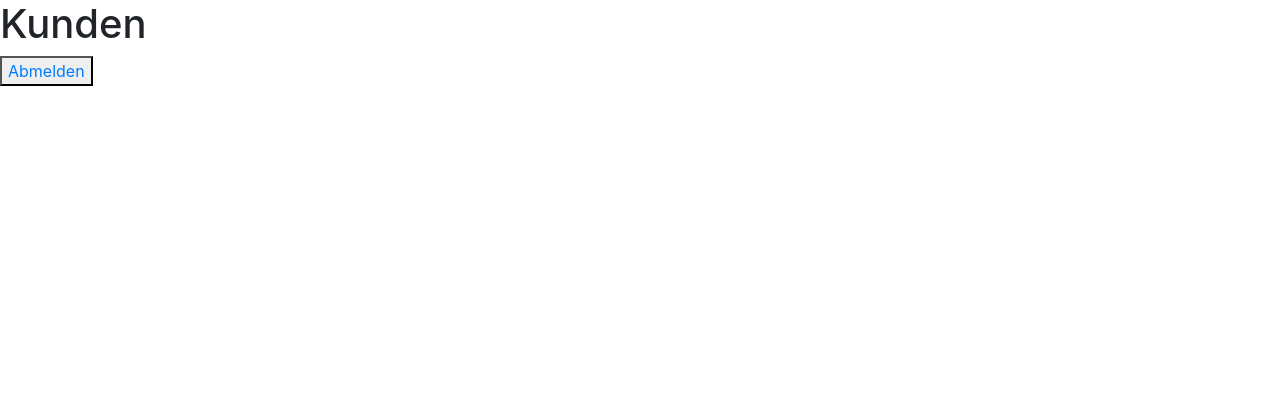
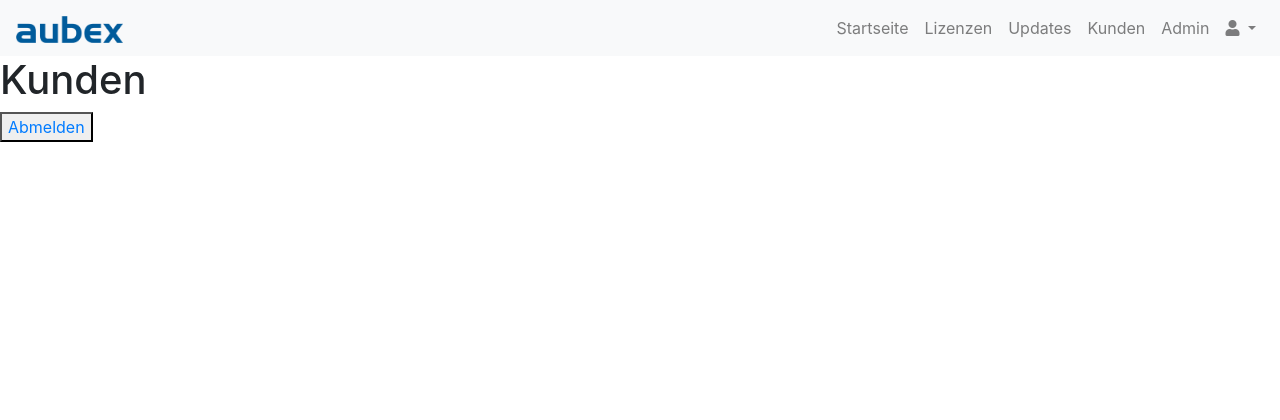
Before and after one commit to Buni48/management-portal, a Django app: page /customers/list/ in a window 1280 px wide. Shown: the top 420 px of the page. Run offline with Django 3.2, Linux system fonts and the light colour scheme; the visitor is signed in with stand-in values (Sample User, id 1); some libraries are stand-ins or nearby versions.

Commit message:
Added naviagtion bar

```diff
--- a/templates/base.html
+++ b/templates/base.html
@@ -1,3 +1,5 @@
+{% load static %}
+
 <!DOCTYPE html>
 <html>
     <head>
@@ -5,7 +7,6 @@
         <title>
             {% block title %}{% endblock title %} - Aubex Management Portal
         </title>
-        {% load static %}
 
         <!-- Stylesheets -->
         <link rel="stylesheet"
@@ -35,14 +36,13 @@
         <link rel="shortcut icon" href="{% static 'img/favicon.ico' %}">
     </head>
     <body>
+        {% block navbar %}
+        {% endblock navbar %}
+
         {% block content %}
-
         {% endblock content %}
 
-
         {% block footer %}
-
         {% endblock footer %}
-
     </body>
 </html>
--- a/templates/site.html
+++ b/templates/site.html
@@ -1,4 +1,65 @@
 {% extends "base.html" %}
+{% load static %}
+
+{% block navbar %}
+<nav class="navbar navbar-expand-lg navbar-light bg-light">
+    <a class="navbar-brand" href="{% url 'home' %}">
+        <img src="{% static 'img/logo.png' %}" class="nav-logo" alt="logo">
+    </a>
+    <button class="navbar-toggler"
+        type="button"
+        data-toggle="collapse"
+        data-target="#navbarSupportedContent"
+        aria-controls="navbarSupportedContent"
+        aria-expanded="false"
+        aria-label="Toggle navigation"
+    >
+      <span class="navbar-toggler-icon"></span>
+    </button>
+
+    <div class="collapse navbar-collapse" id="navbarSupportedContent">
+      <ul class="navbar-nav mr-auto">
+      </ul>
+      <form class="form-inline my-2 my-lg-0">
+        <ul class="navbar-nav mr-auto">
+            <li class="nav-item">
+              <a class="nav-link" href="{% url 'home' %}">Startseite</a>
+            </li>
+            <li class="nav-item">
+              <a class="nav-link" href="{% url 'licences_list' %}">Lizenzen</a>
+            </li>
+            <li class="nav-item">
+                <a class="nav-link" href="{% url 'updates_list' %}">Updates</a>
+            </li>
+            <li class="nav-item">
+                <a class="nav-link" href="{% url 'customers_list' %}">Kunden</a>
+            </li>
+            {% if request.user.is_staff %}
+                <li class="nav-item">
+                    <a class="nav-link" href="/admin/">Admin</a>
+                </li>
+            {% endif %}
+            <li class="nav-item dropdown">
+                <a class="nav-link dropdown-toggle"
+                    href=""
+                    id="navbarDropdown"
+                    role="button"
+                    data-toggle="dropdown"
+                    aria-haspopup="true"
+                    aria-expanded="false"
+                >
+                    <i class="fas fa-user"></i>
+                </a>
+                <div class="dropdown-menu dropdown-menu-right" aria-labelledby="navbarDropdown">
+                    <a class="dropdown-item" href="{% url 'user_management:settings' %}">Einstellungen</a>
+                    <a class="dropdown-item" href="{% url 'logout' %}">Abmelden</a>
+                </div>
+            </li>
+          </ul>
+      </form>
+    </div>
+  </nav>
+{% endblock navbar %}
 
 {% block footer %}
     <footer>
```
Also changed, not shown: assets/img/logo.png (added).
